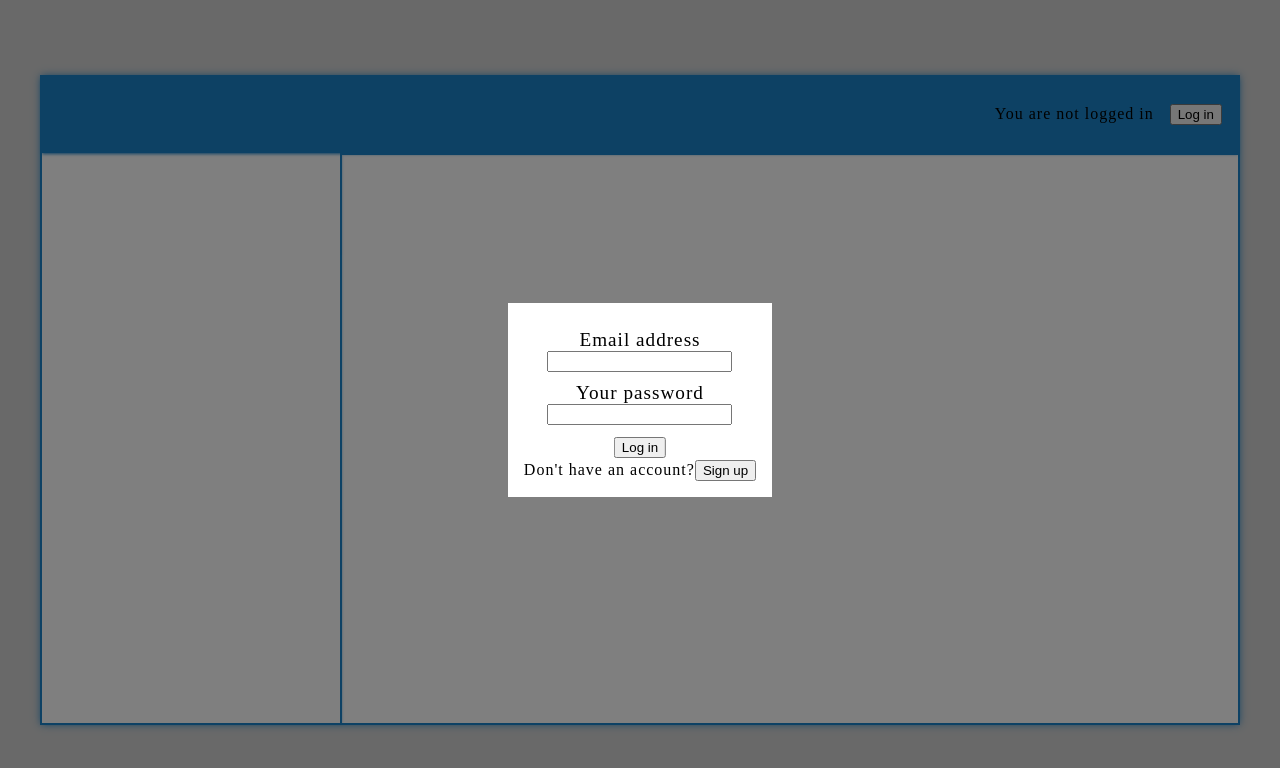
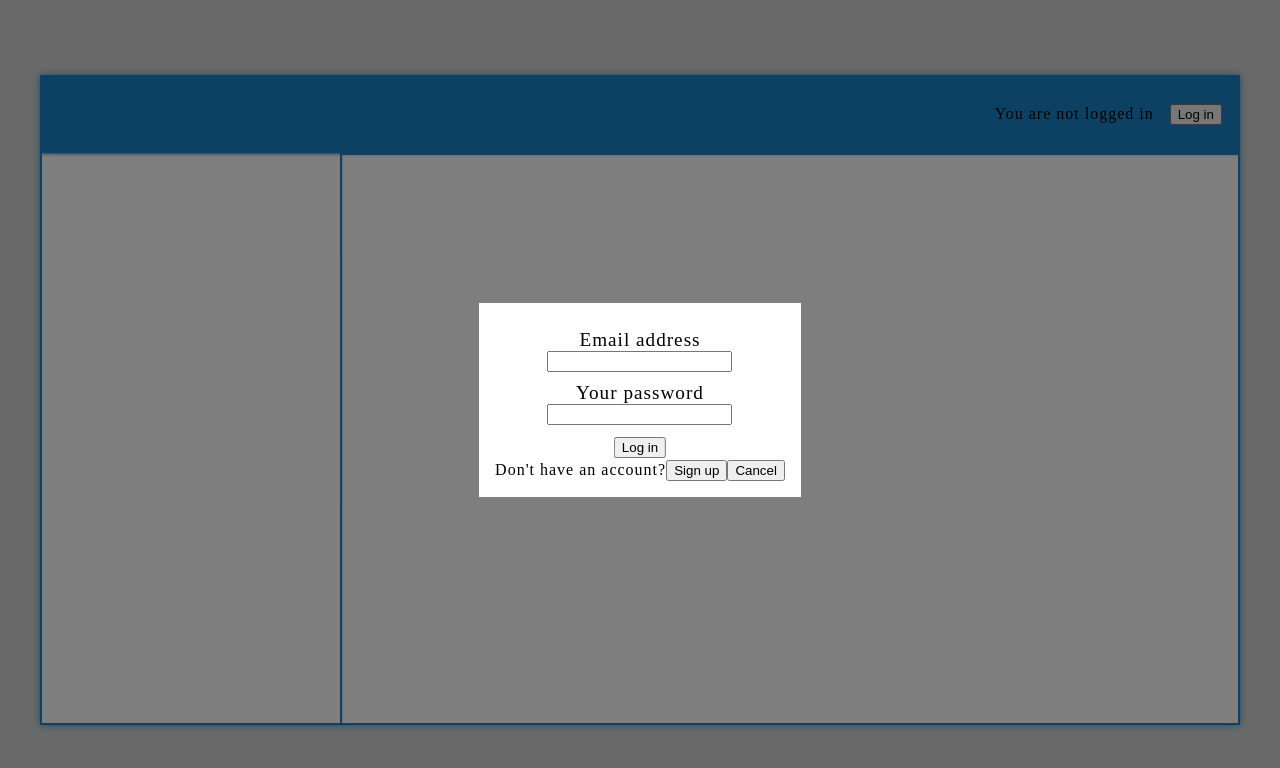
Before and after one commit to CosminBozai/Messager-app, a React (Create React App) app: page / in a window 1280 px wide. Both pictures are taken after a click on the button "Log in". Shown: the top 768 px of the page. Built offline with nearby package versions, Linux system fonts and the light colour scheme; no server answers.

Commit message:
Added cancel button

```diff
--- a/src/components/Modals/LoginModal.js
+++ b/src/components/Modals/LoginModal.js
@@ -54,15 +54,13 @@
             >
               Sign up
             </button>
+            <button type="button" onClick={() => setShowLogin(false)}>
+              Cancel
+            </button>
           </div>
         </form>
       </div>
-      {showSignup && (
-        <SignupModal
-          setShowSignup={setShowSignup}
-          setShowLogin={setShowLogin}
-        />
-      )}
+      {showSignup && <SignupModal setShowSignup={setShowSignup} />}
     </>
   );
 }
```
